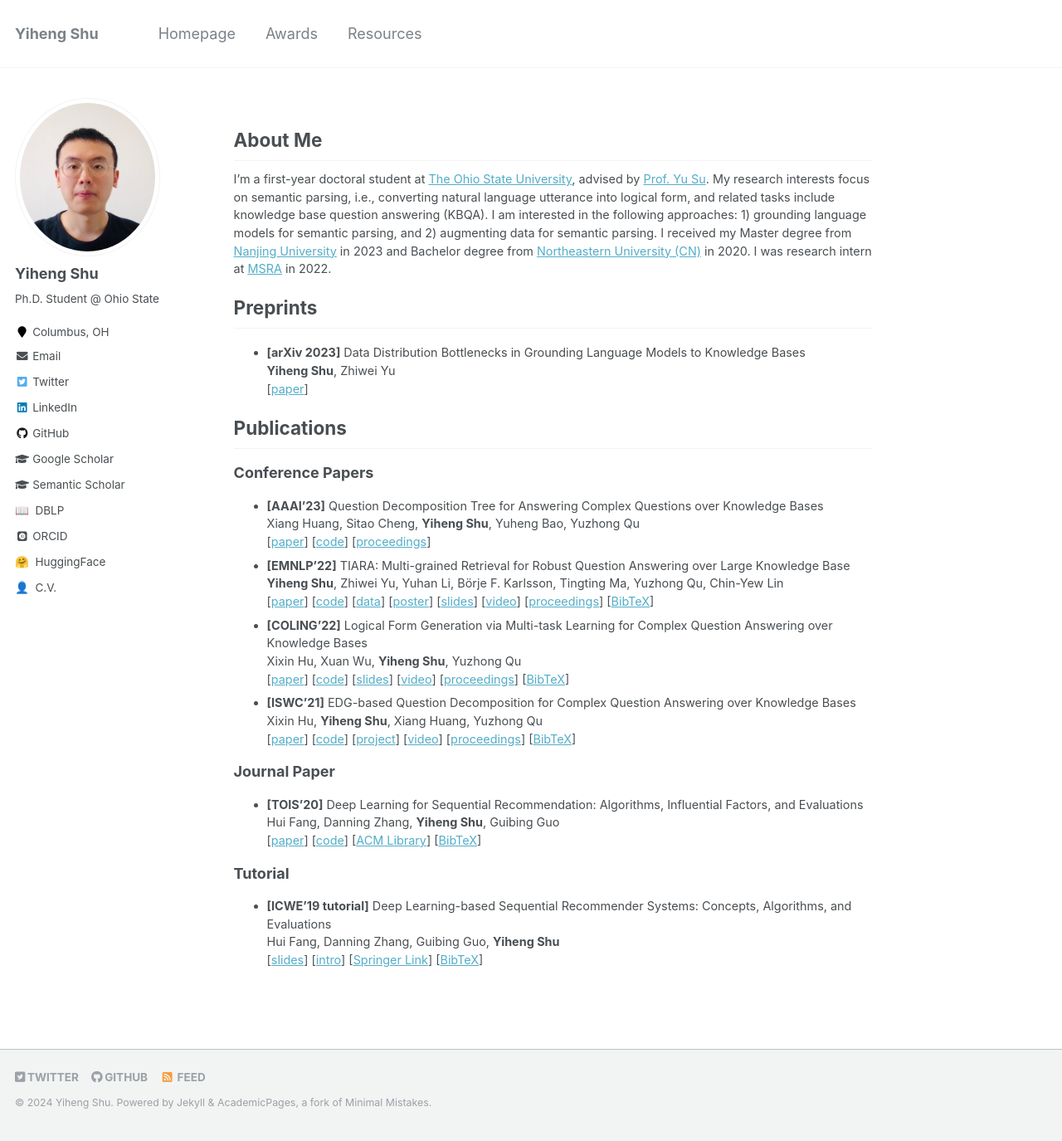
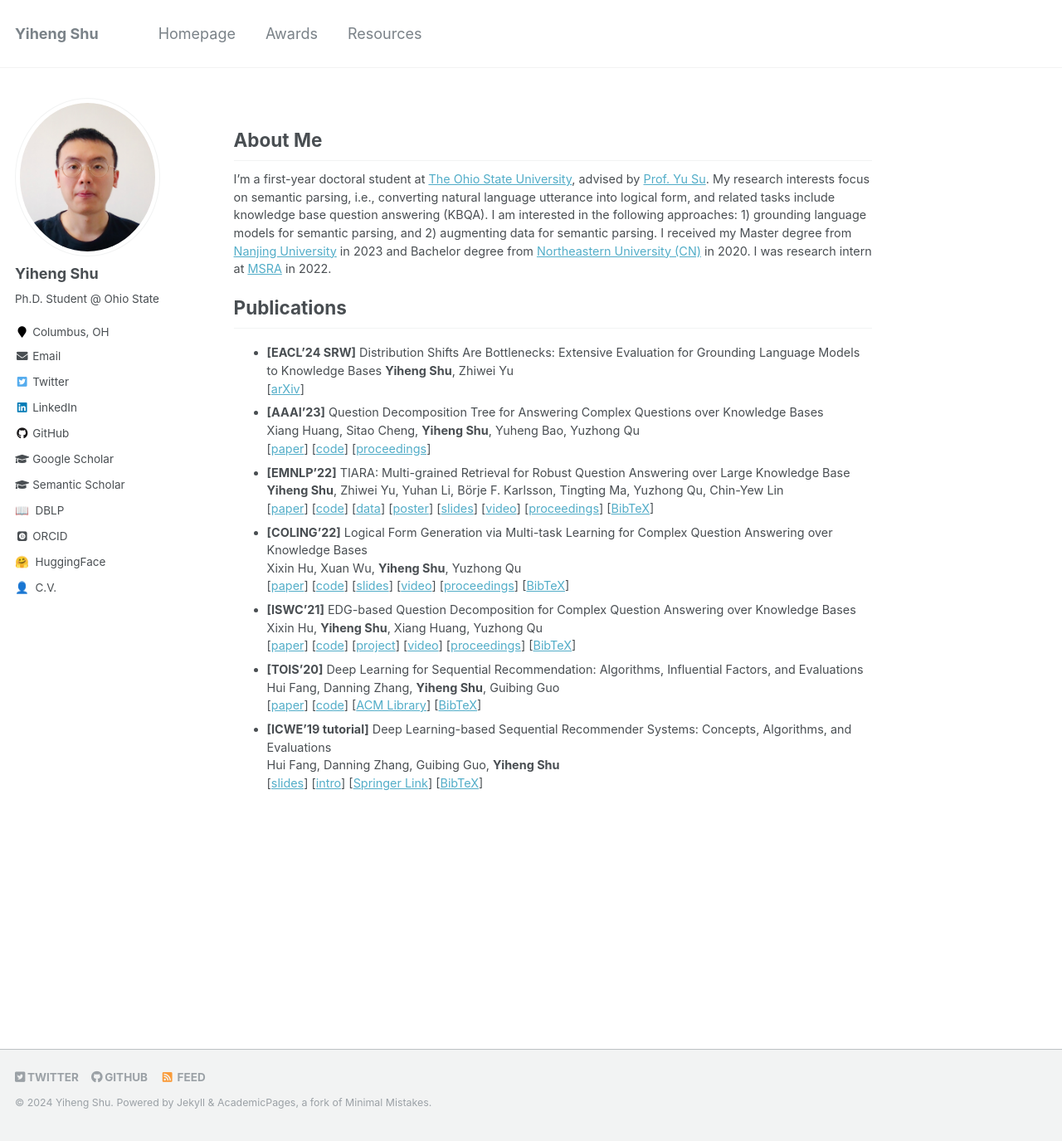
Before and after one commit to yihengshu/yihengshu.github.io, a Jekyll site: the page built from _pages/about.md, in a window 1280 px wide and 1375 px high. Shown: the whole window at 83% size. Built offline with Jekyll 4.4.1, drawn with Linux system fonts in a browser that asks for light colours; some web fonts are replaced.

Commit message:
Update about.md

```diff
--- a/_pages/about.md
+++ b/_pages/about.md
@@ -21,17 +21,12 @@ I was research intern at [MSRA](https://www.msra.cn/) in 2022.
 - Bachelor in Software Engineering, [Northeastern University (CN)](http://english.neu.edu.cn/), 2016.09-2020.06, advised by [Prof. Guibing Guo](https://guoguibing.github.io/) and [Prof. Gang Wu](http://faculty.neu.edu.cn/wugang/)
 - Full-time Research Intern, [Microsoft Research Asia](https://www.msra.cn/), 2022.02-2023.02, advised by researcher [Zhiwei Yu](https://www.microsoft.com/en-us/research/people/zhiwyu/) -->
 
-## Preprints
-
-- **[arXiv 2023]** Data Distribution Bottlenecks in Grounding Language Models to Knowledge Bases
-**Yiheng Shu**, Zhiwei Yu
-[[paper](https://arxiv.org/pdf/2309.08345.pdf)]
-
 
 ## Publications
 
-### Conference Papers
-
+- **[EACL'24 SRW]** Distribution Shifts Are Bottlenecks: Extensive Evaluation for Grounding Language Models to Knowledge Bases
+**Yiheng Shu**, Zhiwei Yu
+[[arXiv](https://arxiv.org/pdf/2309.08345.pdf)]
 - **[AAAI’23]** Question Decomposition Tree for Answering Complex Questions over Knowledge Bases
 Xiang Huang, Sitao Cheng, **Yiheng Shu**, Yuheng Bao, Yuzhong Qu
 [[paper](https://arxiv.org/pdf/2306.07597.pdf)]
@@ -63,18 +58,12 @@ Xixin Hu, **Yiheng Shu**, Xiang Huang, Yuzhong Qu
 [[video](http://videolectures.net/iswc2021_1a_question_decomposition/)]
 [[proceedings](https://link.springer.com/chapter/10.1007/978-3-030-88361-4_8)]
 [[BibTeX](https://dblp.org/rec/conf/semweb/HuSHQ21.html?view=bibtex)]
-
-### Journal Paper
-
 - **[TOIS’20]** Deep Learning for Sequential Recommendation: Algorithms, Influential Factors, and Evaluations
 Hui Fang, Danning Zhang, **Yiheng Shu**, Guibing Guo
 [[paper](https://arxiv.org/abs/1905.01997)]
 [[code](https://github.com/sttich/dl-recommendation)]
 [[ACM Library](https://dl.acm.org/doi/10.1145/3426723)]
 [[BibTeX](https://dblp.org/rec/journals/tois/FangZSG20.html?view=bibtex)]
-
-### Tutorial
-
 - **[ICWE’19 tutorial]** Deep Learning-based Sequential Recommender Systems: Concepts, Algorithms, and Evaluations
 Hui Fang, Danning Zhang, Guibing Guo, **Yiheng Shu**
 [[slides](http://web.geni-pco.com/icwe2019/tutorial2_DL-based_rs.pdf)]
```
